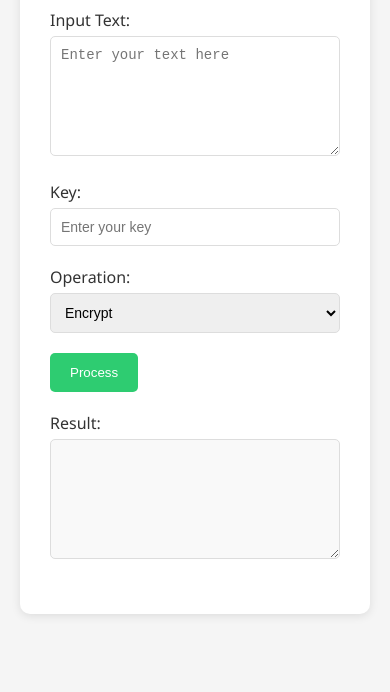
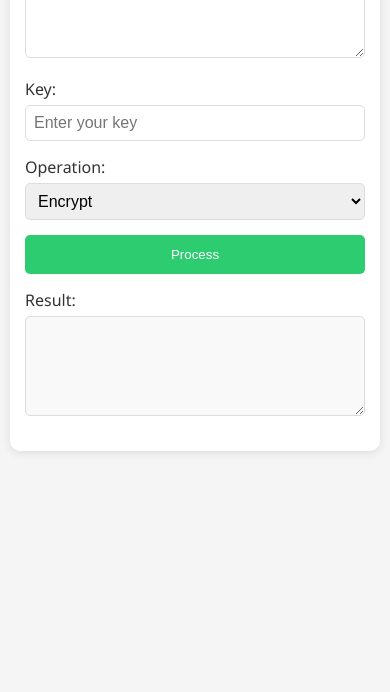
Before and after one commit to denis-hrebeniuk/aes-256-encryption-decryption, a plain HTML site: page index.html in a window 390 px wide. Shown: the part 152-844 px from the top of the page. Drawn offline with nearby package versions, Linux system fonts and the light colour scheme.

Commit message:
Update index.html

```diff
--- a/index.html
+++ b/index.html
@@ -3,31 +3,34 @@
 <head>
     <title>AES-256 Encryption/Decryption</title>
     <script src="https://cdnjs.cloudflare.com/ajax/libs/crypto-js/4.1.1/crypto-js.min.js"></script>
+    <meta name="viewport" content="width=device-width, initial-scale=1.0">
     <style>
         body {
             font-family: 'Segoe UI', Arial, sans-serif;
-            max-width: 800px;
-            margin: 0 auto;
-            padding: 20px;
+            margin: 0;
+            padding: 10px;
             background: #f5f5f5;
             color: #333;
         }
 
         .container {
+            max-width: 800px;
+            margin: 0 auto;
             background: white;
-            padding: 30px;
+            padding: 20px;
             border-radius: 10px;
             box-shadow: 0 2px 10px rgba(0,0,0,0.1);
         }
 
         h2 {
             color: #2c3e50;
-            margin-bottom: 25px;
+            margin-bottom: 20px;
             text-align: center;
+            font-size: 1.5em;
         }
 
         .form-group {
-            margin-bottom: 20px;
+            margin-bottom: 15px;
         }
 
         label {
@@ -38,7 +41,7 @@
 
         textarea, input[type="text"], select {
             width: 100%;
-            padding: 10px;
+            padding: 8px;
             border: 1px solid #ddd;
             border-radius: 5px;
             box-sizing: border-box;
@@ -46,23 +49,28 @@
         }
 
         textarea {
-            height: 120px;
+            min-height: 100px;
             resize: vertical;
         }
 
         .button-group {
             display: flex;
+            flex-wrap: wrap;
             gap: 10px;
-            margin: 20px 0;
+            margin: 15px 0;
+            justify-content: center;
         }
 
         button {
-            padding: 12px 20px;
+            padding: 10px 18px;
             border: none;
             border-radius: 5px;
             cursor: pointer;
             font-weight: 500;
             transition: transform 0.1s, background 0.2s;
+            flex: 1;
+            min-width: 100px;
+            max-width: 200px;
         }
 
         button:hover {
@@ -85,6 +93,35 @@
 
         #outputText {
             background: #f9f9f9;
+        }
+
+        @media screen and (max-width: 480px) {
+            body {
+                padding: 5px;
+            }
+
+            .container {
+                padding: 15px;
+                margin: 0 5px;
+            }
+
+            h2 {
+                font-size: 1.2em;
+            }
+
+            textarea, input[type="text"], select {
+                font-size: 16px;
+            }
+
+            .button-group {
+                flex-direction: column;
+                align-items: stretch;
+            }
+
+            button {
+                padding: 12px;
+                max-width: none;
+            }
         }
     </style>
 </head>
```
